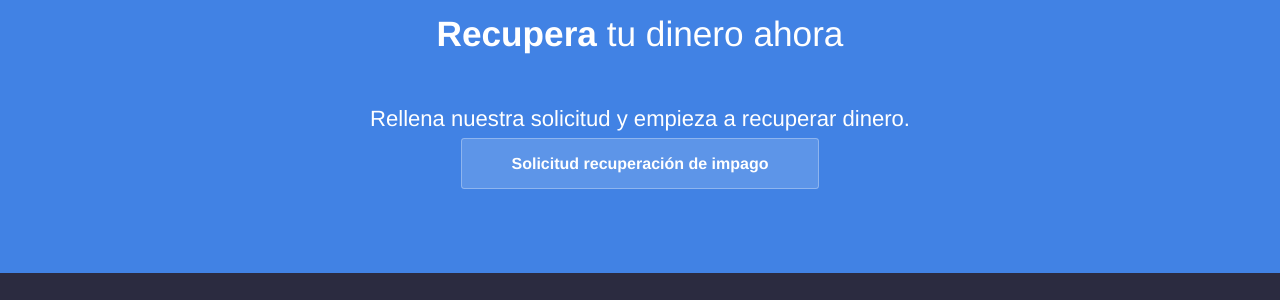
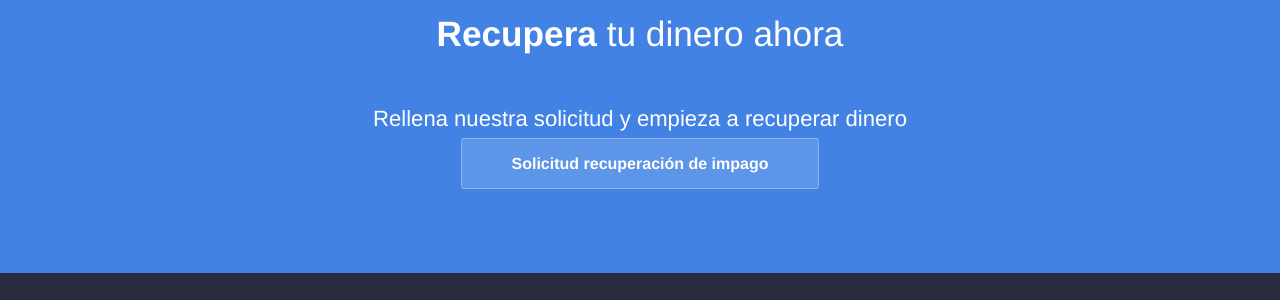
Before and after one commit to streaming10/cobrofacil, a Jekyll site: the page built from index.html, in a window 1280 px wide and 900 px high, scrolled down 2973 px. Shown: the part 400-700 px from the top of the window. Built offline with Jekyll 4.4.1, drawn with Linux system fonts in a browser that asks for light colours.

Commit message:
Update index.html

```diff
--- a/index.html
+++ b/index.html
@@ -79,7 +79,7 @@ description: Que los pequeños impagos no paren tu negocio
 
 	<section class="bottom-cta" id="bottom-cta">
 		<h2 class="editable"><strong>Recupera</strong> tu dinero ahora</h2>
-		<p class="subtext editable" style="color: white;">Rellena nuestra solicitud y empieza a recuperar dinero.</p>
+		<p class="subtext editable" style="color: white;">Rellena nuestra solicitud y empieza a recuperar dinero</p>
 		<div class="button alt"><a href="#"><strong>Solicitud recuperación de impago</strong></a></div>
 	</section>
 </div>
```
